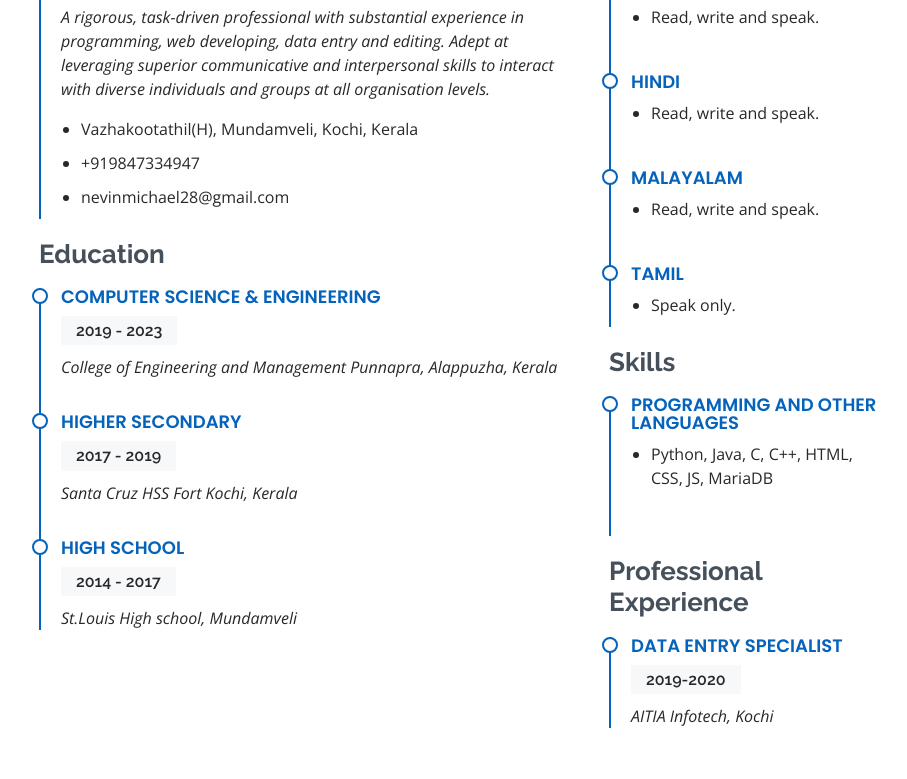
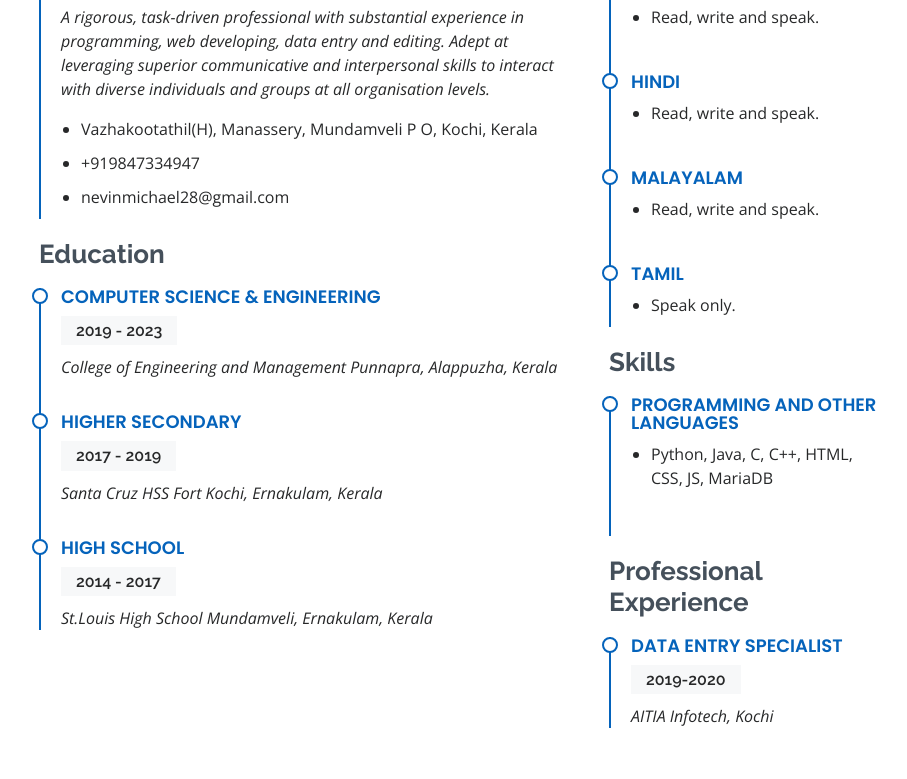
Before and after one commit to NevinMichael10/nm, a plain HTML site: page index.html in a window 1280 px wide. Shown: the part 2501-3280 px from the top of the page, without its empty margins (93-1000 px from the left). Drawn offline with nearby package versions, Linux system fonts and the light colour scheme.

Commit message:
Update index.html

```diff
--- a/index.html
+++ b/index.html
@@ -99,7 +99,7 @@
               <div class="col-lg-6">
                 <ul>
                   <li><i class="bi bi-chevron-right"></i> <strong>Age:</strong> <span>20</span></li>
-                  <li><i class="bi bi-chevron-right"></i> <strong>Degree:</strong> <span>Batchelor of Technology</span></li>
+                  <li><i class="bi bi-chevron-right"></i> <strong>Degree:</strong> <span>Bachelor of Technology</span></li>
                   <li><i class="bi bi-chevron-right"></i> <strong>Branch:</strong> <span>Computer Science & Engineering</span></li>
                   <li><i class="bi bi-chevron-right"></i> <strong>Email:</strong> <span>nevinmichael28@gmail.com</span></li>
                 </ul>
@@ -232,7 +232,7 @@
               <h4>Nevin Michael</h4>
               <p><em>A rigorous, task-driven professional with substantial experience in programming, web developing, data entry and editing. Adept at leveraging superior communicative and interpersonal skills to interact with diverse individuals and groups at all organisation levels.</em></p>
               <ul>
-                <li>Vazhakootathil(H), Mundamveli, Kochi, Kerala</li>
+                <li>Vazhakootathil(H), Manassery, Mundamveli P O, Kochi, Kerala</li>
                 <li>+919847334947</li>
                 <li>nevinmichael28@gmail.com</li>
               </ul>
@@ -248,13 +248,13 @@
             <div class="resume-item">
               <h4>Higher Secondary</h4>
               <h5>2017 - 2019</h5>
-              <p><em>Santa Cruz HSS Fort Kochi, Kerala</em></p>
+              <p><em>Santa Cruz HSS Fort Kochi, Ernakulam, Kerala</em></p>
 
             </div>
             <div class="resume-item">
               <h4>High School</h4>
               <h5>2014 - 2017</h5>
-              <p><em>St.Louis High school, Mundamveli</em></p>
+              <p><em>St.Louis High School Mundamveli, Ernakulam, Kerala</em></p>
 
             </div>
           </div>
@@ -459,10 +459,10 @@
               <div class="testimonial-item">
                 <img src="assets/img/inspired/apj.jpg" class="testimonial-img" alt="">
                 <h3>A. P. J. Abdul Kalam</h3>
-                <h4>Areospace scientist and former president of India</h4>
+                <h4>Aerospace scientist and former president of India</h4>
                 <p>
                   <i class="bx bxs-quote-alt-left quote-icon-left"></i>
-                  Winners are not those who never fail but those who never quit .
+                  Winners are not those who never fail but those who never quit.
                   <i class="bx bxs-quote-alt-right quote-icon-right"></i>
                 </p>
               </div>
```
